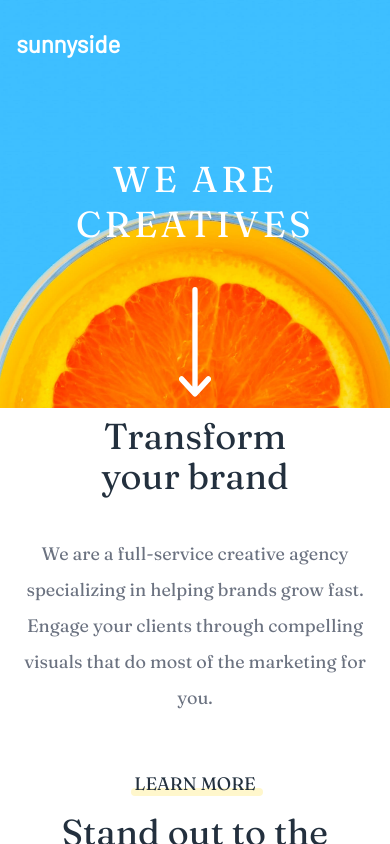
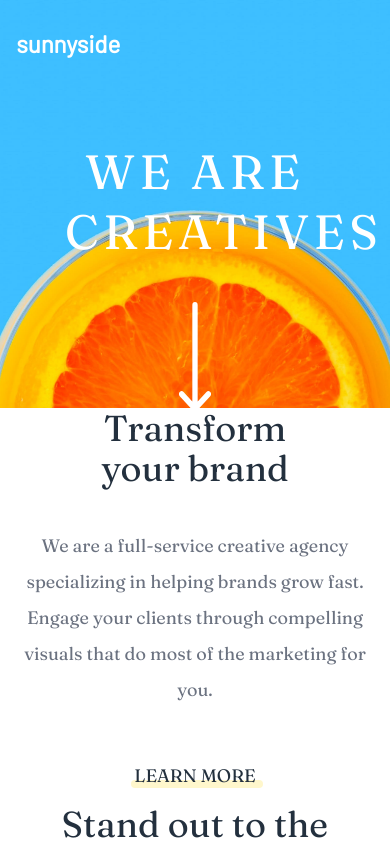
Before and after one commit to precious-adeyinka/sunnyside-agency, a Next.js app: page / in a window 390 px wide. Built offline with nearby package versions, Linux system fonts and the light colour scheme.

Commit message:
Fresh updates to the header components

```diff
--- a/components/layouts/Header/Header.jsx
+++ b/components/layouts/Header/Header.jsx
@@ -33,12 +33,12 @@ const Header = () => {
   };
 
   return (
-    <header className={`h-auto w-full mb-2 ${isOnMobileViewport ? styled.headerBgMobile : styled.headerBgDesktop}`} id="header">
+    <header className={`h-auto w-full ${isOnMobileViewport ? styled.headerBgMobile : styled.headerBgDesktop}`} id="header">
       <div className="h-[35rem] md:h-[45rem] w-full bg-transparent">
         <Nav />
         {/* Hero Caption */}
         <div className="h-80 md:h-[25rem] w-full bg-transparent pt-16 md:pt-16 flex flex-col justify-center md:jusify-between items-center space-y-10 md:space-y-20">
-          <h1 className="text-4xl md:text-5xl text-white font-bold text-center leading-tight font-fraunces tracking-widest">WE ARE CREATIVES</h1>
+          <h1 className="w-8/12 md:w-full text-5xl md:text-5xl text-white font-bold text-center leading-tight font-fraunces tracking-widest">WE ARE CREATIVES</h1>
           <div className="mx-auto my-2 cursor-pointer" onClick={() => router.push('#features')}>
             <Image src={'/assets/images/icon-arrow-down.svg'} height={isOnMobileViewport ? "100" : "110"} width={isOnMobileViewport ? "30" : "32"} />
           </div>
--- a/components/layouts/Nav/MobileNav.jsx
+++ b/components/layouts/Nav/MobileNav.jsx
@@ -31,7 +31,7 @@ const MobileNav = ({ status }) => {
         {/* Buttons */}
         <li className="h-auto w-full flex justify-center items-center">
           <button
-            className={`h-14 w-32 ${styled.bgYellow} text-gray-800 shadow-lg text-md font-bold
+            className={`h-12 w-32 ${styled.bgYellow} text-gray-800 shadow-lg text-md font-bold
           flex justify-center items-center rounded-3xl border-0 py-3 px-5 focus:outline-none`}
           >
             CONTACT
--- a/pages/index.js
+++ b/pages/index.js
@@ -8,10 +8,10 @@ export default function Index() {
     <div className="h-screen w-full">
       <Head>
         <title>Sunny Side Agency</title>
-        <link rel="icon" href="/favicon.ico" />
+        <link rel="icon" href="/assets/images/favicon-32x32.png" />
 
         {/* META */}
-        <meta charset="utf-8" />
+        <meta charSet="utf-8" />
         <meta name="viewport" content="width=device-width, initial-scale=1.0" />
         <meta
           name="keywords"
```
